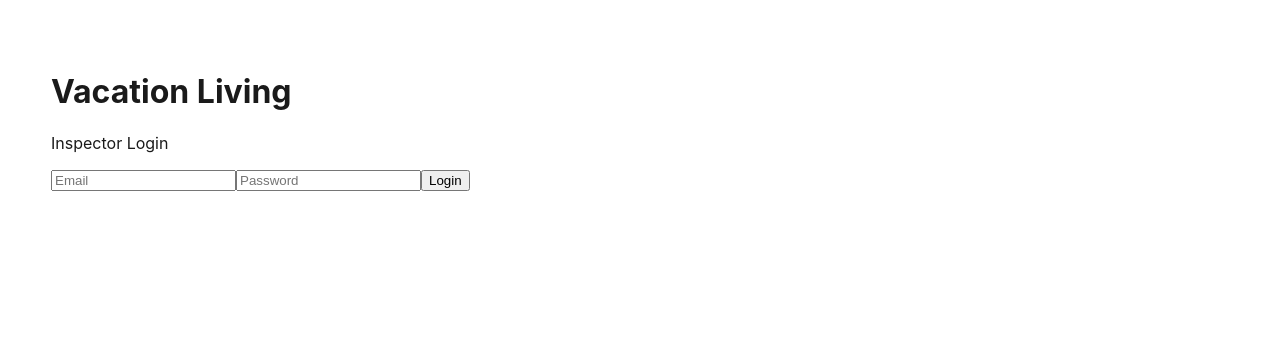
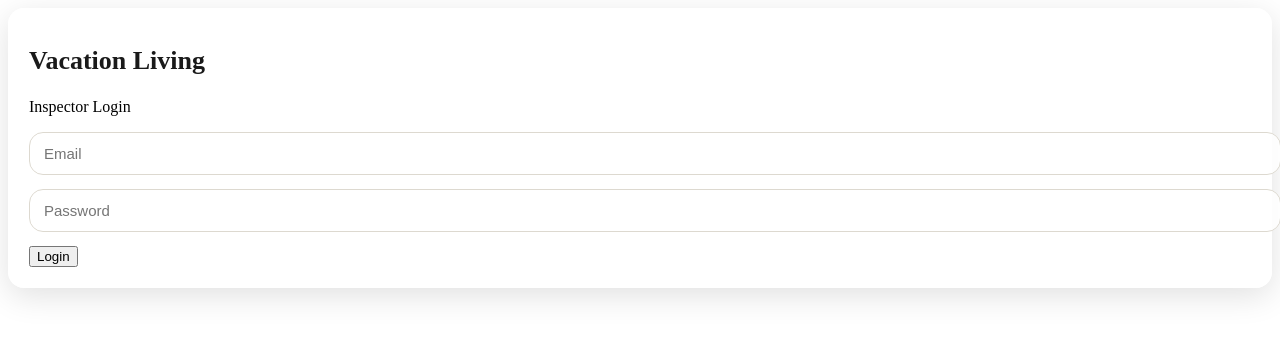
Before and after one commit to moyasnelson-max/vacationliving-inspection-app, a Next.js app: page /login in a window 1280 px wide. Shown: the top 338 px of the page. Built offline with nearby package versions, Linux system fonts and the light colour scheme.

Commit message:
Update glass.css

```diff
--- a/app/styles/glass.css
+++ b/app/styles/glass.css
@@ -1,85 +1,124 @@
-/* =========================================
-   GLOBAL GLASS PREMIUM SYSTEM
-   ========================================= */
+/* ---------------------------
+   GLOBAL GLASS SYSTEM PREMIUM
+   VacationLiving Inspection App
+---------------------------- */
 
 :root {
-  --glass-bg: rgba(255,255,255,0.18);
-  --glass-border: rgba(255,255,255,0.28);
+  --glass-bg: rgba(255, 255, 255, 0.55);
+  --glass-bg-strong: rgba(255, 255, 255, 0.75);
+  --glass-border: rgba(255, 255, 255, 0.35);
+  --glass-shadow: 0 8px 32px rgba(0, 0, 0, 0.12);
   --gold: #c8a36d;
-  --gold-dark: #b48a54;
-  --text-dark: #1A1A1A;
-}
-
-/* PAGE WRAPPER */
-.glass-page {
-  padding: 22px;
-  font-family: Inter, sans-serif;
-  color: var(--text-dark);
+  --gold-dark: #9f7848;
+  --text: #1a1a1a;
+  --text-light: #555;
+  --radius: 16px;
 }
 
 /* GLASS CARD */
 .glass-card {
   background: var(--glass-bg);
-  backdrop-filter: blur(16px);
-  -webkit-backdrop-filter: blur(16px);
+  backdrop-filter: blur(14px);
   border: 1px solid var(--glass-border);
-  border-radius: 20px;
+  border-radius: var(--radius);
   padding: 20px;
-  margin-bottom: 18px;
+  box-shadow: var(--glass-shadow);
+  margin-bottom: 16px;
 }
 
-/* =========================================
-   NAVBAR (iOS STYLE)
-   ========================================= */
-
-.glass-nav {
-  position: sticky;
-  top: 0;
-  z-index: 200;
-  padding: 16px 20px;
-  background: rgba(255,255,255,0.65);
-  backdrop-filter: blur(20px);
-  -webkit-backdrop-filter: blur(20px);
-  border-bottom: 1px solid rgba(0,0,0,0.06);
-  text-align: center;
-  font-size: 23px;
+/* TITLES */
+.glass-title {
+  font-size: 26px;
   font-weight: 600;
   font-family: "Playfair Display", serif;
+  color: var(--text);
+  margin-bottom: 22px;
 }
 
-.glass-nav button {
-  position: absolute;
-  left: 16px;
-  top: 14px;
-  font-size: 20px;
-  background: none;
+/* BUTTON GOLD */
+.btn-gold {
+  width: 100%;
+  padding: 14px;
+  background: linear-gradient(135deg, var(--gold), var(--gold-dark));
+  border-radius: 14px;
   border: none;
-  color: #555;
+  color: #fff;
+  font-size: 16px;
+  font-weight: 600;
+  cursor: pointer;
+  box-shadow: 0 6px 20px rgba(200, 163, 109, 0.35);
+  transition: 0.2s;
+}
+.btn-gold:active {
+  transform: scale(0.96);
 }
 
-/* =========================================
-   FLOATING ACTION BUTTON (FAB iOS)
-   ========================================= */
+/* BUTTON OUTLINE GOLD */
+.btn-outline-gold {
+  width: 100%;
+  padding: 13px;
+  background: transparent;
+  border-radius: 14px;
+  border: 2px solid var(--gold);
+  color: var(--gold);
+  font-weight: 600;
+  font-size: 15px;
+  cursor: pointer;
+  margin-top: 10px;
+}
 
-.glass-fab {
+/* DELETE BUTTON (RED) */
+.btn-delete {
+  width: 100%;
+  padding: 13px;
+  background: #c93030;
+  border-radius: 14px;
+  border: none;
+  color: #fff;
+  font-weight: 600;
+  font-size: 15px;
+  cursor: pointer;
+  margin-top: 18px;
+  box-shadow: 0 4px 14px rgba(201, 48, 48, 0.35);
+}
+.btn-delete:active {
+  transform: scale(0.96);
+}
+
+/* INPUTS */
+.glass-input {
+  width: 100%;
+  padding: 12px 14px;
+  border-radius: 14px;
+  border: 1px solid #ddd9d0;
+  background: rgba(255, 255, 255, 0.85);
+  font-size: 15px;
+  margin-bottom: 14px;
+}
+
+/* IMAGES */
+.glass-img {
+  width: 100%;
+  border-radius: 14px;
+  margin-top: 10px;
+  object-fit: cover;
+}
+
+/* FLOATING BUTTON */
+.floating-add {
   position: fixed;
-  bottom: 34px;
-  right: 26px;
-  width: 70px;
-  height: 70px;
+  bottom: 28px;
+  right: 28px;
+  width: 62px;
+  height: 62px;
+  background: linear-gradient(135deg, var(--gold), var(--gold-dark));
   border-radius: 50%;
-  background: linear-gradient(135deg, var(--gold), var(--gold-dark));
-  box-shadow: 0 10px 28px rgba(0,0,0,0.18);
   display: flex;
   justify-content: center;
   align-items: center;
-  font-size: 42px;
+  font-size: 34px;
   color: #fff;
+  box-shadow: 0 8px 28px rgba(0,0,0,0.25);
   cursor: pointer;
-  z-index: 500;
-  transition: transform 0.2s;
+  z-index: 999;
 }
-
-.glass-fab:active {
-  transform: scale(0.92);
-}
```
